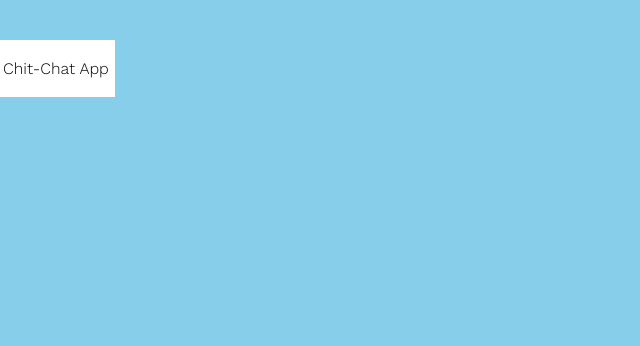
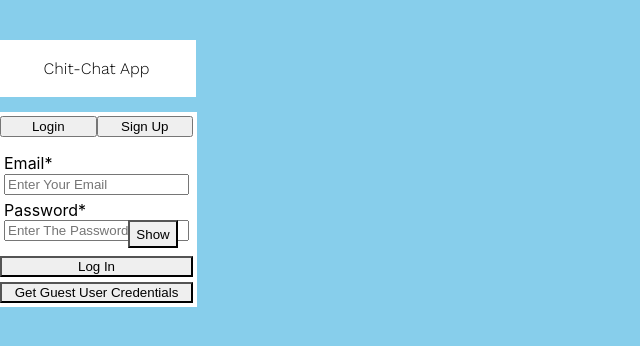
Before and after one commit to kameshhh/ChitChat-App, a React (Create React App) app in the folder frontend/: page / in a window 1280 px wide. Shown: the top 346 px of the page, without its empty margins (0-640 px from the left). Built offline with nearby package versions, Linux system fonts and the light colour scheme; the HTML template or start-up script is replaced by a standard one.

Commit message:
SignUp and Login Page Frontend

```diff
--- /dev/null
+++ b/frontend/src/components/Authentication/Login.js
@@ -0,0 +1,69 @@
+import {
+  Button,
+  FormControl,
+  FormLabel,
+  Input,
+  InputGroup,
+  InputRightElement,
+  VStack,
+} from "@chakra-ui/react";
+import React, { useState } from "react";
+
+const Login = () => {
+  const [show, setShow] = useState(false);
+  const [email, setEmail] = useState();
+  const [password, setPassword] = useState();
+
+  const handleCLick = () => setShow(!show);
+
+  const submitHandler = () => {};
+
+  return (
+    <VStack spacing={"5px"}>
+      <FormControl id="email" isRequired>
+        <FormLabel>Email</FormLabel>
+        <Input
+          placeholder="Enter Your Email"
+          onChange={(e) => setEmail(e.target.value)}
+        />
+      </FormControl>
+      <FormControl id="password" isRequired>
+        <FormLabel>Password</FormLabel>
+        <InputGroup>
+          <Input
+            type={show ? "text" : "password"}
+            placeholder="Enter The Password"
+            onChange={(e) => setPassword(e.target.value)}
+          />
+          <InputRightElement width="4.5rem">
+            <Button h="1.75rem" size="sm" onClick={handleCLick}>
+              {show ? "Hide" : "Show"}
+            </Button>
+          </InputRightElement>
+        </InputGroup>
+      </FormControl>
+
+      <Button
+        colorScheme="blue"
+        width="100%"
+        style={{ marginTop: 15 }}
+        onClick={submitHandler}
+      >
+        Log In
+      </Button>
+      <Button
+        variant="solid"
+        colorScheme="red"
+        width="100%"
+        onClick={() => {
+          setEmail("guest@example.com");
+          setPassword("123456");
+        }}
+      >
+        Get Guest User Credentials
+      </Button>
+    </VStack>
+  );
+};
+
+export default Login;
--- /dev/null
+++ b/frontend/src/components/Authentication/Signup.js
@@ -0,0 +1,91 @@
+import {
+  Button,
+  FormControl,
+  FormLabel,
+  Input,
+  InputGroup,
+  InputRightElement,
+  VStack,
+} from "@chakra-ui/react";
+import React, { useState } from "react";
+
+const Signup = () => {
+  const [show, setShow] = useState(false);
+  const [name, setName] = useState();
+  const [email, setEmail] = useState();
+  const [password, setPassword] = useState();
+  const [confirmpassword, setConfirmpassword] = useState();
+  const [pic, setPic] = useState();
+
+  const handleCLick = () => setShow(!show);
+  const postDetails = (pics) => {};
+  const submitHandler = () => {};
+
+  return (
+    <VStack spacing={"5px"}>
+      <FormControl id="first-name" isRequired>
+        <FormLabel>Name</FormLabel>
+        <Input
+          placeholder="Enter Your Name"
+          onChange={(e) => setName(e.target.value)}
+        />
+      </FormControl>
+      <FormControl id="email" isRequired>
+        <FormLabel>Email</FormLabel>
+        <Input
+          placeholder="Enter Your Email"
+          onChange={(e) => setEmail(e.target.value)}
+        />
+      </FormControl>
+      <FormControl id="password" isRequired>
+        <FormLabel>Password</FormLabel>
+        <InputGroup>
+          <Input
+            type={show ? "text" : "password"}
+            placeholder="Enter The Password"
+            onChange={(e) => setPassword(e.target.value)}
+          />
+          <InputRightElement width="4.5rem">
+            <Button h="1.75rem" size="sm" onClick={handleCLick}>
+              {show ? "Hide" : "Show"}
+            </Button>
+          </InputRightElement>
+        </InputGroup>
+      </FormControl>
+      <FormControl id="password" isRequired>
+        <FormLabel>Confirm Password</FormLabel>
+        <InputGroup>
+          <Input
+            type={show ? "text" : "password"}
+            placeholder="Confirm Password"
+            onChange={(e) => setConfirmpassword(e.target.value)}
+          />
+          <InputRightElement width="4.5rem">
+            <Button h="1.75rem" size="sm" onClick={handleCLick}>
+              {show ? "Hide" : "Show"}
+            </Button>
+          </InputRightElement>
+        </InputGroup>
+      </FormControl>
+      <FormControl id="pic">
+        <FormLabel>Upload your Picture</FormLabel>
+        <Input
+          type="file"
+          p={1.5}
+          accept="image/*"
+          onChange={(e) => postDetails(e.target.files[0])}
+        />
+      </FormControl>
+      <Button
+        colorScheme="blue"
+        width="100%"
+        style={{ marginTop: 15 }}
+        onClick={submitHandler}
+      >
+        Sign Up
+      </Button>
+    </VStack>
+  );
+};
+
+export default Signup;
--- a/frontend/src/pages/Homepage.js
+++ b/frontend/src/pages/Homepage.js
@@ -1,5 +1,16 @@
 import React from "react";
-import { Container, Box, Text } from "@chakra-ui/react";
+import {
+  Container,
+  Box,
+  Text,
+  Tabs,
+  TabList,
+  Tab,
+  TabPanels,
+  TabPanel,
+} from "@chakra-ui/react";
+import Login from "../components/Authentication/Login";
+import Signup from "../components/Authentication/Signup";
 
 const HomePage = () => {
   return (
@@ -18,7 +29,29 @@
           Chit-Chat App
         </Text>
       </Box>
-      <Box></Box>
+      <Box
+        bg={"white"}
+        w="100%"
+        p={4}
+        borderRadius="lg"
+        color="black"
+        borderWidth="1px"
+      >
+        <Tabs variant="soft-rounded" colorScheme="green">
+          <TabList mb="1em">
+            <Tab width={"50%"}>Login</Tab>
+            <Tab width={"50%"}>Sign Up</Tab>
+          </TabList>
+          <TabPanels>
+            <TabPanel>
+              <Login />
+            </TabPanel>
+            <TabPanel>
+              <Signup />
+            </TabPanel>
+          </TabPanels>
+        </Tabs>
+      </Box>
     </Container>
   );
 };
```
